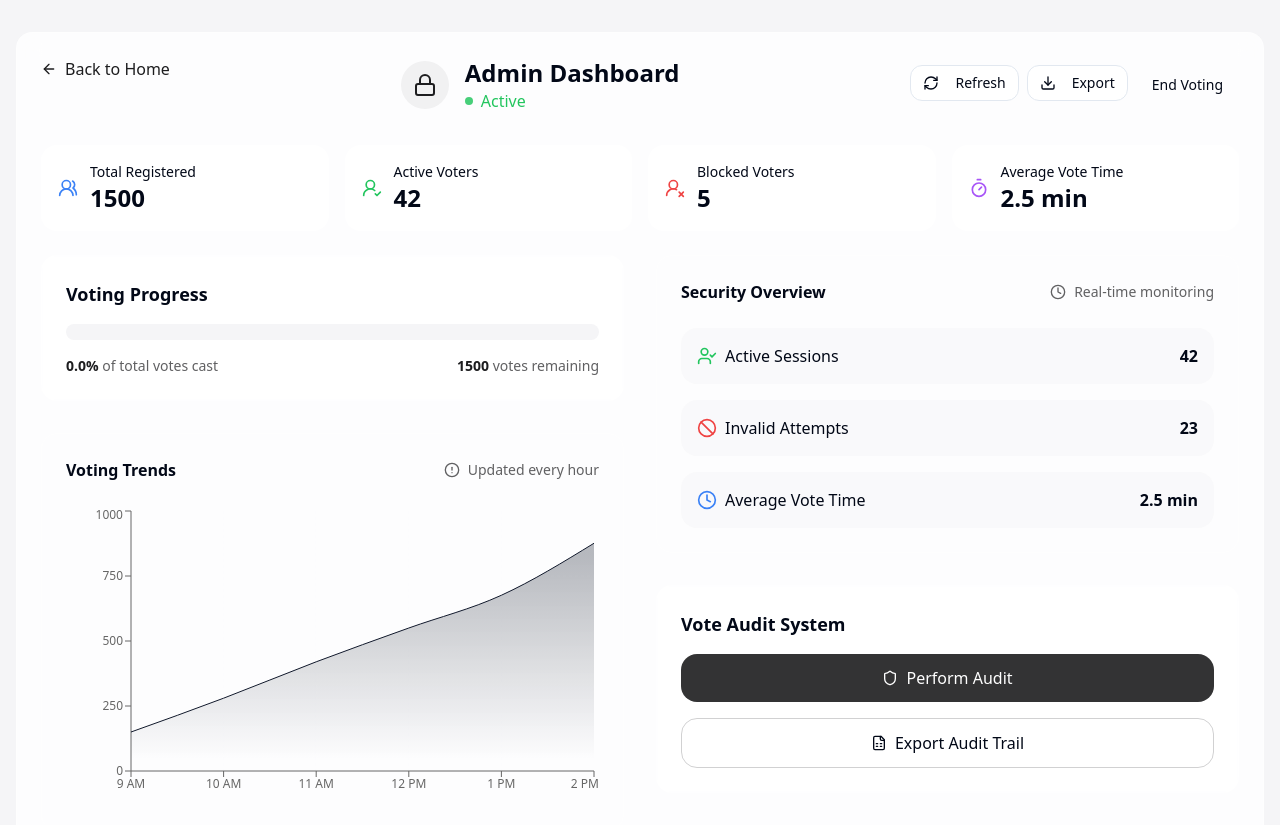
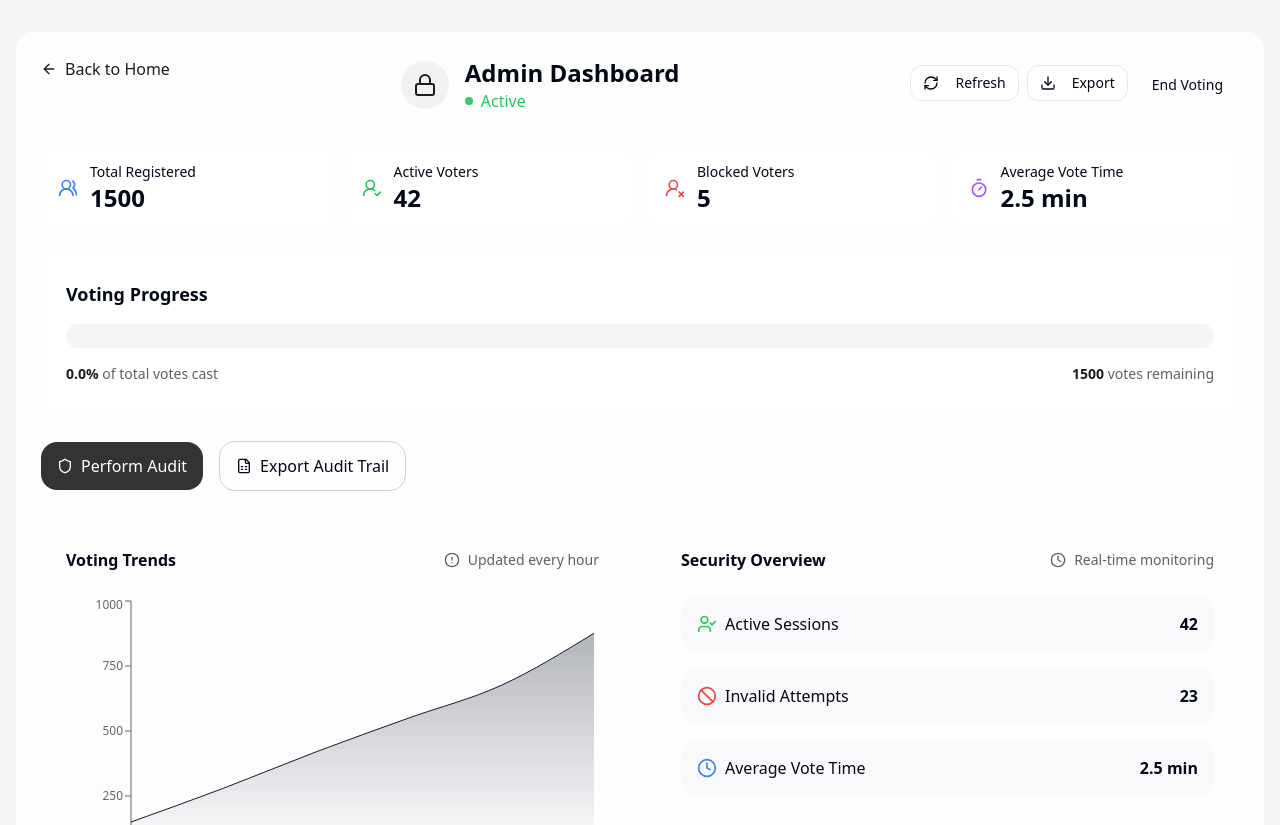
Before and after one commit to hridesh94/SecureVoteChain, a React (Vite) app: page /dashboard/admin in a window 1280 px wide. Shown: the top 825 px of the page. Built offline with nearby package versions, Linux system fonts and the light colour scheme.

Commit message:
Refactor Admin Dashboard UI
Improved the layout of the admin dashboard.  Specifically, lengthened the voting progress bar, aligned the voting trends and security overview components horizontally, and added audit icons in the gap between the progress bar and security overview.

```diff
--- a/src/components/admin/VotingProgress.tsx
+++ b/src/components/admin/VotingProgress.tsx
@@ -14,7 +14,7 @@ const VotingProgress = ({ votingProgress, remainingVoters }: VotingProgressProps
       </h3>
       <Progress
         value={votingProgress}
-        className="h-4 mb-4 w-full bg-secondary"
+        className="h-6 mb-4 w-full bg-secondary"
       />
       <div className="flex justify-between items-center text-sm">
         <p className="text-primary/70">
--- a/src/components/admin/dashboard/DashboardContent.tsx
+++ b/src/components/admin/dashboard/DashboardContent.tsx
@@ -1,3 +1,4 @@
+
 import VotingProgress from "@/components/admin/VotingProgress";
 import VotingResults from "@/components/admin/VotingResults";
 import VotingChart from "@/components/admin/VotingChart";
@@ -28,19 +29,13 @@ const DashboardContent = ({
 }: DashboardContentProps) => {
   return (
     <div className="space-y-8">
-      <div className="grid grid-cols-1 lg:grid-cols-2 gap-8">
-        <div className="space-y-8">
       <VotingProgress
         votingProgress={stats.votingProgress}
         remainingVoters={stats.remainingVoters}
       />
-          <VotingChart data={votingData} />
-        </div>
-        <div className="space-y-8">
-          <SecurityOverview stats={stats} />
-          <div className="p-6 rounded-lg border border-white/20 backdrop-blur-sm">
-            <h3 className="font-semibold mb-4 text-lg">Vote Audit System</h3>
-            <div className="flex flex-col gap-4">
+
+      <div className="flex gap-8">
+        <div className="flex items-center gap-4">
           <button className="bg-primary/90 text-white px-4 py-3 rounded-lg hover:bg-primary transition-colors flex items-center justify-center gap-2">
             <Shield className="w-4 h-4" />
             Perform Audit
@@ -51,7 +46,10 @@ const DashboardContent = ({
           </button>
         </div>
       </div>
-        </div>
+
+      <div className="grid grid-cols-2 gap-8">
+        <VotingChart data={votingData} />
+        <SecurityOverview stats={stats} />
       </div>
 
       {!isVotingActive && showResults && (
```
Lines whose indentation alone changed are shown as unchanged.
